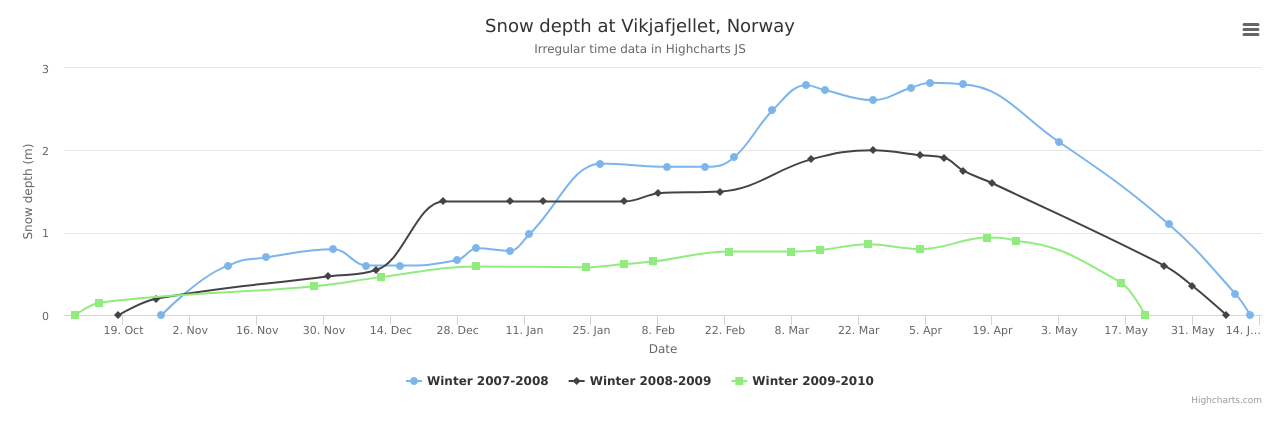
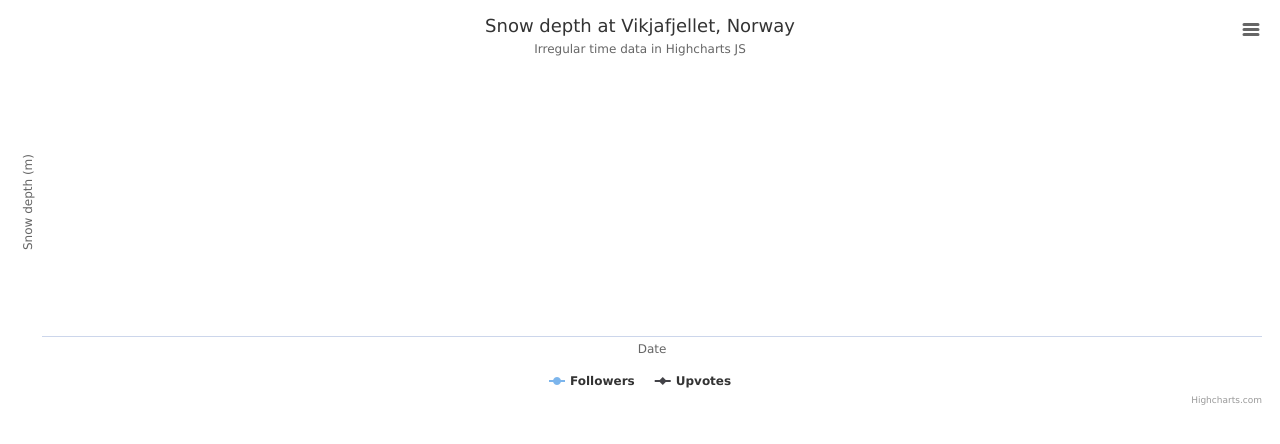
Before and after one commit to darouwan/ZhihuCrawler, a Django app: a page that uses mysite/input_user/templates/input_user/display.html in a window 1280 px wide. Shown: the top 444 px of the page. Run offline with Django 3.2, Linux system fonts and the light colour scheme; data comes from the database, SQL or seed files in the repository; both versions use the stored data as it was after the commit; some libraries are stand-ins or nearby versions.

Commit message:
添加了图表显示，不过界面仍需要优化

```diff
--- a/mysite/input_user/templates/input_user/display.html
+++ b/mysite/input_user/templates/input_user/display.html
@@ -21,6 +21,7 @@
         xAxis: {
             type: 'datetime',
             dateTimeLabelFormats: { // don't display the dummy year
+
                 month: '%e. %b',
                 year: '%b'
             },
@@ -36,7 +37,7 @@
         },
         tooltip: {
             headerFormat: '<b>{series.name}</b><br>',
-            pointFormat: '{point.x:%e. %b}: {point.y:.2f} m'
+            pointFormat: '{point.x:%e. %b}: {point.y:.2f} '
         },
 
         plotOptions: {
@@ -48,82 +49,28 @@
         },
 
         series: [{
-            name: 'Winter 2007-2008',
+            name: 'Followers',
             // Define the data points. All series have a dummy year
             // of 1970/71 in order to be compared on the same x axis. Note
             // that in JavaScript, months start at 0 for January, 1 for February etc.
             data: [
-                [Date.UTC(1970,  9, 27), 0   ],
-                [Date.UTC(1970, 10, 10), 0.6 ],
-                [Date.UTC(1970, 10, 18), 0.7 ],
-                [Date.UTC(1970, 11,  2), 0.8 ],
-                [Date.UTC(1970, 11,  9), 0.6 ],
-                [Date.UTC(1970, 11, 16), 0.6 ],
-                [Date.UTC(1970, 11, 28), 0.67],
-                [Date.UTC(1971,  0,  1), 0.81],
-                [Date.UTC(1971,  0,  8), 0.78],
-                [Date.UTC(1971,  0, 12), 0.98],
-                [Date.UTC(1971,  0, 27), 1.84],
-                [Date.UTC(1971,  1, 10), 1.80],
-                [Date.UTC(1971,  1, 18), 1.80],
-                [Date.UTC(1971,  1, 24), 1.92],
-                [Date.UTC(1971,  2,  4), 2.49],
-                [Date.UTC(1971,  2, 11), 2.79],
-                [Date.UTC(1971,  2, 15), 2.73],
-                [Date.UTC(1971,  2, 25), 2.61],
-                [Date.UTC(1971,  3,  2), 2.76],
-                [Date.UTC(1971,  3,  6), 2.82],
-                [Date.UTC(1971,  3, 13), 2.8 ],
-                [Date.UTC(1971,  4,  3), 2.1 ],
-                [Date.UTC(1971,  4, 26), 1.1 ],
-                [Date.UTC(1971,  5,  9), 0.25],
-                [Date.UTC(1971,  5, 12), 0   ]
+                {% for entry in followers_list %}
+                     [{{entry.0}}, {{entry.1}}  ],
+                {% endfor %}
+
             ]
-        }, {
-            name: 'Winter 2008-2009',
+        },
+        {
+            name: 'Upvotes',
+
             data: [
-                [Date.UTC(1970,  9, 18), 0   ],
-                [Date.UTC(1970,  9, 26), 0.2 ],
-                [Date.UTC(1970, 11,  1), 0.47],
-                [Date.UTC(1970, 11, 11), 0.55],
-                [Date.UTC(1970, 11, 25), 1.38],
-                [Date.UTC(1971,  0,  8), 1.38],
-                [Date.UTC(1971,  0, 15), 1.38],
-                [Date.UTC(1971,  1,  1), 1.38],
-                [Date.UTC(1971,  1,  8), 1.48],
-                [Date.UTC(1971,  1, 21), 1.5 ],
-                [Date.UTC(1971,  2, 12), 1.89],
-                [Date.UTC(1971,  2, 25), 2.0 ],
-                [Date.UTC(1971,  3,  4), 1.94],
-                [Date.UTC(1971,  3,  9), 1.91],
-                [Date.UTC(1971,  3, 13), 1.75],
-                [Date.UTC(1971,  3, 19), 1.6 ],
-                [Date.UTC(1971,  4, 25), 0.6 ],
-                [Date.UTC(1971,  4, 31), 0.35],
-                [Date.UTC(1971,  5,  7), 0   ]
+                {% for entry in upvotes_list %}
+                     [{{entry.0}}, {{entry.1}}  ],
+                {% endfor %}
+
             ]
-        }, {
-            name: 'Winter 2009-2010',
-            data: [
-                [Date.UTC(1970,  9,  9), 0   ],
-                [Date.UTC(1970,  9, 14), 0.15],
-                [Date.UTC(1970, 10, 28), 0.35],
-                [Date.UTC(1970, 11, 12), 0.46],
-                [Date.UTC(1971,  0,  1), 0.59],
-                [Date.UTC(1971,  0, 24), 0.58],
-                [Date.UTC(1971,  1,  1), 0.62],
-                [Date.UTC(1971,  1,  7), 0.65],
-                [Date.UTC(1971,  1, 23), 0.77],
-                [Date.UTC(1971,  2,  8), 0.77],
-                [Date.UTC(1971,  2, 14), 0.79],
-                [Date.UTC(1971,  2, 24), 0.86],
-                [Date.UTC(1971,  3,  4), 0.8 ],
-                [Date.UTC(1971,  3, 18), 0.94],
-                [Date.UTC(1971,  3, 24), 0.9 ],
-                [Date.UTC(1971,  4, 16), 0.39],
-                [Date.UTC(1971,  4, 21), 0   ]
-            ]
-        }]
+        }
+        ]
     });
 });
 
--- a/mysite/input_user/views.py
+++ b/mysite/input_user/views.py
@@ -1,4 +1,6 @@
 # Create your views here.
+import time
+
 from django.shortcuts import render
 
 from input_user.models import Candidates, Users
@@ -20,4 +22,13 @@
 def show(request, user_name):
     print(user_name)
     user_entry_list = Users.objects.filter(user_id=user_name)
-    return render(request, 'input_user/display.html')
+    followers_list = []
+    upvotes_list = []
+    thanks_list = []
+    for user_entry in user_entry_list:
+        utc_time = int(time.mktime(user_entry.time.timetuple()) * 1000)
+        followers_list.append((utc_time, user_entry.followers))
+        upvotes_list.append((utc_time, user_entry.upvotes))
+        thanks_list.append((utc_time, user_entry.thanks))
+    context = {'followers_list': followers_list, 'upvotes_list': upvotes_list, 'thanks_list': thanks_list}
+    return render(request, 'input_user/display.html', context)
```
Also changed, not shown: mysite/db.sqlite3.
